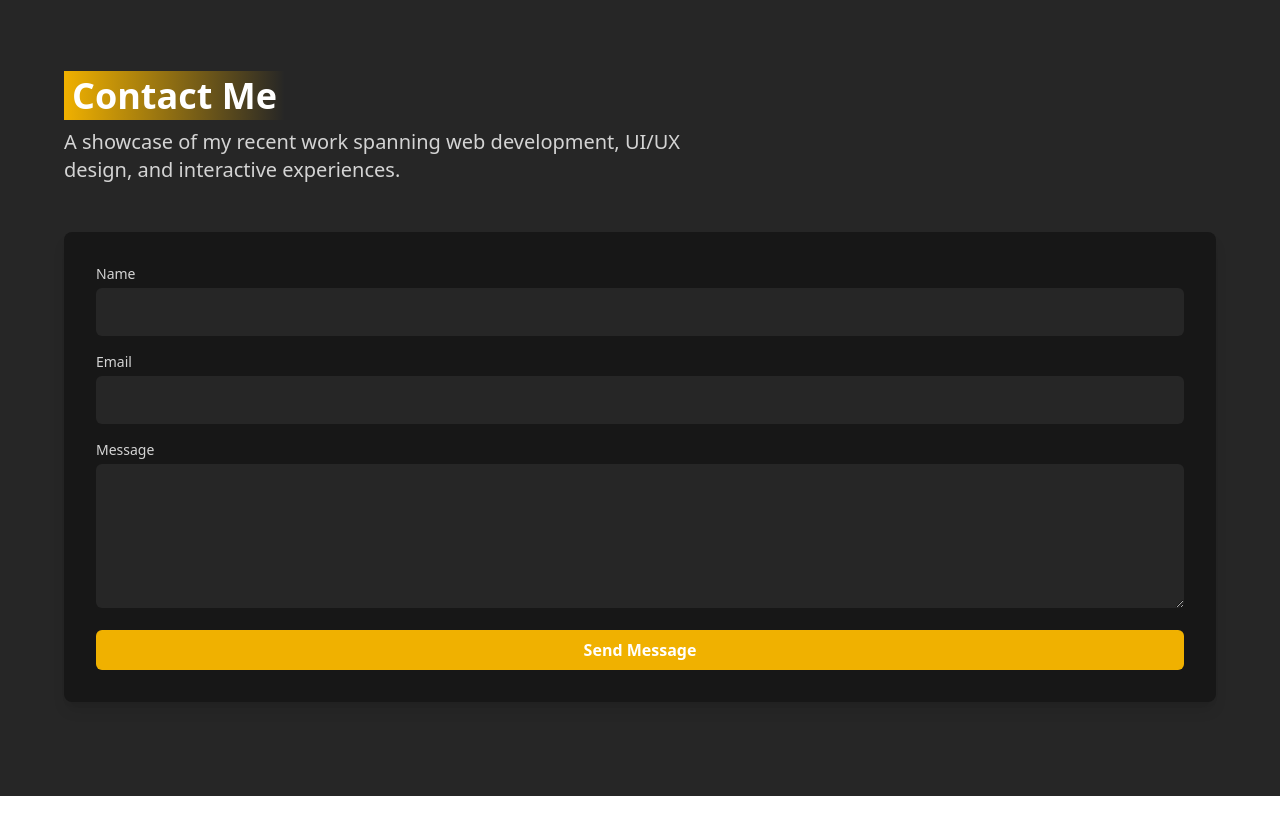
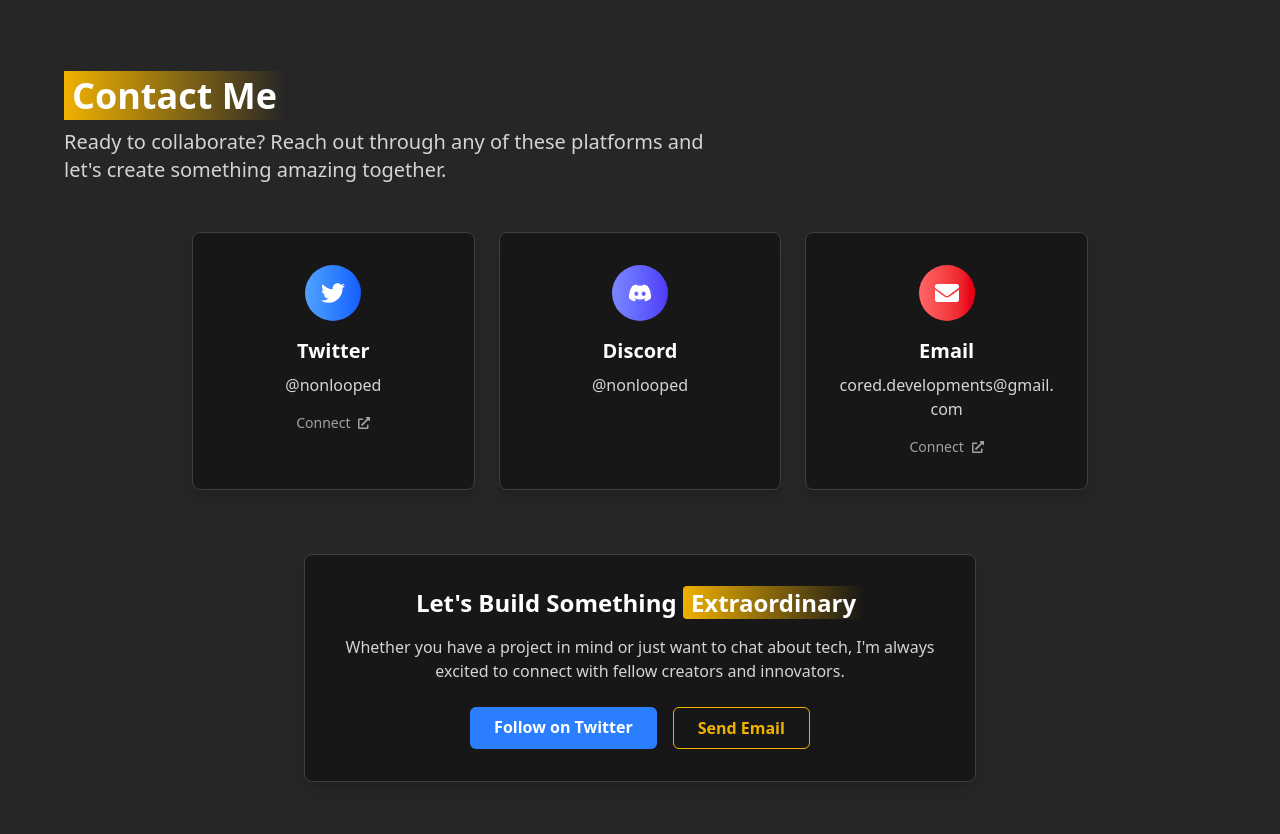
Before and after one commit to unloopedmido/portfolio, a Next.js app: page / in a window 1280 px wide. Shown: the part 2820-3654 px from the top of the page. Before the commit the page ends 3616 px from the top, so only its background shows below. Built offline with nearby package versions, Linux system fonts and the light colour scheme.

Commit message:
refactor: complete redesign of contact section

```diff
--- a/package.json
+++ b/package.json
@@ -14,7 +14,8 @@
     "next-recaptcha-v3": "^1.5.2",
     "react": "^19.0.0",
     "react-dom": "^19.0.0",
-    "react-google-recaptcha": "^3.1.0"
+    "react-google-recaptcha": "^3.1.0",
+    "react-icons": "^5.5.0"
   },
   "devDependencies": {
     "@eslint/eslintrc": "^3",
--- a/src/app/page.tsx
+++ b/src/app/page.tsx
@@ -1,57 +1,38 @@
 import HeroSection from "@/components/HeroSection";
 import ProjectsSection from "@/components/ProjectsSection";
+import {
+  FaTwitter,
+  FaDiscord,
+  FaEnvelope,
+  FaExternalLinkAlt,
+} from "react-icons/fa";
 
 export default function Home() {
-  const handleSubmit = async (e: FormData) => {
-    "use server";
-
-    const start = Number(e.get("ts"));
-
-    if (Date.now() - start < 3000) {
-      throw new Error("Too fast");
-    }
-
-    const name = e.get("name");
-    const email = e.get("email");
-    const message = e.get("message");
-    const website = e.get("website");
-
-    if (website) {
-      return;
-    }
-
-    try {
-      const URL = process.env.DISCORD_WEBHOOK_URL as string;
-      const body = {
-        embeds: [
+  const contactInfo = [
     {
-            title: "New Contact Form Submission",
-            color: 0xffcc00,
-            author: {
-              name: name,
+      platform: "Twitter",
+      handle: "@nonlooped",
+      url: "https://twitter.com/nonlooped",
+      icon: FaTwitter,
+      color: "from-blue-400 to-blue-600",
+      hoverColor: "hover:bg-blue-500",
     },
-            description: `**Email:** ${email}\n**Message:** ${message}`,
-            timestamp: new Date(),
+    {
+      platform: "Discord",
+      handle: "@nonlooped",
+      icon: FaDiscord,
+      color: "from-indigo-400 to-indigo-600",
+      hoverColor: "hover:bg-indigo-500",
     },
-        ],
-      };
-      const response = await fetch(URL, {
-        method: "POST",
-        headers: {
-          "Content-Type": "application/json",
+    {
+      platform: "Email",
+      handle: "cored.developments@gmail.com",
+      url: "mailto:cored.developments@gmail.com",
+      icon: FaEnvelope,
+      color: "from-red-400 to-red-600",
+      hoverColor: "hover:bg-red-500",
     },
-        body: JSON.stringify(body),
-      });
-
-      if (!response.ok) {
-        throw new Error("Failed to send message");
-      }
-    } catch (error) {
-      if (error instanceof Error) {
-        console.error("Error sending message:", error.message);
-      }
-    }
-  };
+  ];
 
   return (
     <main>
@@ -66,70 +47,83 @@ export default function Home() {
               </span>
             </h2>
             <p className="text-xl text-neutral-300 mt-3 max-w-2xl">
-              A showcase of my recent work spanning web development, UI/UX
-              design, and interactive experiences.
+              Ready to collaborate? Reach out through any of these platforms and
+              let&apos;s create something amazing together.
             </p>
           </div>
+
+          <div className="grid grid-cols-1 md:grid-cols-3 gap-6 max-w-4xl mx-auto">
+            {contactInfo.map((contact, index) => {
+              const IconComponent = contact.icon;
+              return (
+                <a
+                  key={index}
+                  href={contact.url}
+                  target="_blank"
+                  rel="noopener noreferrer"
+                  className={`group bg-neutral-900 p-8 rounded-lg shadow-lg border border-neutral-700 ${contact.hoverColor} hover:border-transparent transition-all duration-300 transform hover:scale-105`}
+                >
+                  <div className="flex flex-col items-center text-center space-y-4">
+                    <div
+                      className={`p-4 rounded-full bg-gradient-to-r ${contact.color} group-hover:shadow-lg transition-shadow duration-300`}
+                    >
+                      <IconComponent className="text-2xl text-white" />
                     </div>
-        <form action={handleSubmit}>
-          <div className="max-w-6xl mx-auto bg-neutral-900 p-8 rounded-lg shadow-lg">
-            <div className="mb-4">
-              <label
-                htmlFor="name"
-                className="block text-sm font-medium text-neutral-300 mb-1"
+
+                    <div>
+                      <h3 className="text-xl font-semibold text-white mb-2 group-hover:text-white transition-colors duration-300">
+                        {contact.platform}
+                      </h3>
+                      <p className="text-neutral-300 group-hover:text-neutral-100 transition-colors duration-300 break-all">
+                        {contact.handle}
+                      </p>
+                    </div>
+
+                    {contact.url && (
+                      <div className="flex items-center text-sm text-neutral-400 group-hover:text-neutral-200 transition-colors duration-300">
+                        <span className="mr-2">Connect</span>
+                        <FaExternalLinkAlt className="text-xs" />
+                      </div>
+                    )}
+                  </div>
+                </a>
+              );
+            })}
+          </div>
+
+          {/* Additional CTA section */}
+          <div className="mt-16 text-center">
+            <div className="bg-neutral-900 p-8 rounded-lg shadow-lg border border-neutral-700 max-w-2xl mx-auto">
+              <h3 className="text-2xl font-bold text-white mb-4">
+                Let&apos;s Build Something{" "}
+                <span className="bg-gradient-to-r from-yellow-500 to-transparent px-2 rounded">
+                  Extraordinary
+                </span>
+              </h3>
+              <p className="text-neutral-300 mb-6">
+                Whether you have a project in mind or just want to chat about
+                tech, I&apos;m always excited to connect with fellow creators
+                and innovators.
+              </p>
+              <div className="flex flex-wrap justify-center gap-4">
+                <a
+                  href="https://twitter.com/nonlooped"
+                  target="_blank"
+                  rel="noopener noreferrer"
+                  className="bg-blue-500 hover:bg-blue-600 text-white font-semibold py-2 px-6 rounded-md transition duration-200 ease-in-out"
                 >
-                Name
-              </label>
-              <input
-                type="text"
-                name="name"
-                id="name"
-                className="w-full p-3 bg-neutral-800 text-neutral-300 rounded-md focus:outline-none focus:ring focus:ring-yellow-500"
-                required
-                minLength={3}
-                maxLength={50}
-              />
+                  Follow on Twitter
+                </a>
+                <a
+                  href="mailto:cored.developments@gmail.com"
+                  className="border border-yellow-500 text-yellow-500 hover:bg-yellow-500 hover:text-neutral-900 font-semibold py-2 px-6 rounded-md transition duration-200 ease-in-out"
+                >
+                  Send Email
+                </a>
               </div>
-            <div className="mb-4">
-              <label
-                htmlFor="email"
-                className="block text-sm font-medium text-neutral-300 mb-1"
-              >
-                Email
-              </label>
-              <input
-                type="email"
-                id="email"
-                name="email"
-                className="w-full p-3 bg-neutral-800 text-neutral-300 rounded-md focus:outline-none focus:ring focus:ring-yellow-500"
-                required
-                minLength={5}
-                maxLength={50}
-              />
-              <input type="text" name="website" className="hidden" />
-              <input type="hidden" name="ts" value={Date.now()} />
             </div>
-            <div className="mb-4">
-              <label
-                htmlFor="message"
-                className="block text-sm font-medium text-neutral-300 mb-1"
-              >
-                Message
-              </label>
-              <textarea
-                id="message"
-                rows={5}
-                maxLength={3760}
-                name="message"
-                className="w-full p-3 bg-neutral-800 text-neutral-300 rounded-md focus:outline-none focus:ring focus:ring-yellow-500"
-                required
-              ></textarea>
           </div>
-            <button className="bg-yellow-500 hover:bg-yellow-600 text-white font-semibold py-2 px-4 rounded-md transition duration-200 ease-in-out w-full">
-              Send Message
-            </button>
         </div>
-        </form>
       </section>
     </main>
   );
```
Also changed, not shown: 1 other file (tests, documents, lock files or other folders). Lines whose indentation alone changed are shown as unchanged.
